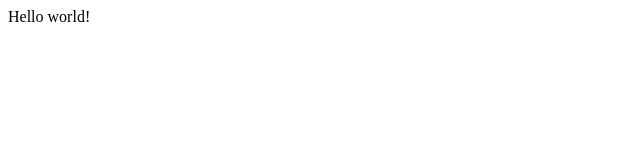
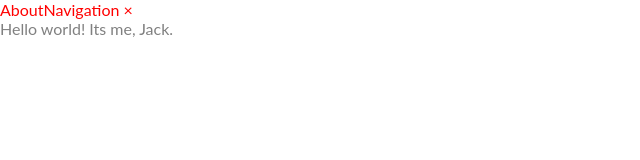
Before and after one commit to Jwakers/hooker-and-eight-new, a Gatsby site: page / in a window 1280 px wide. Shown: the whole page, without its empty margins (0-640 px from the left). Built offline with nearby package versions, Linux system fonts and the light colour scheme; Gatsby itself is replaced by a stand-in of ours.

Commit message:
Components

```diff
--- a/gatsby-config.js
+++ b/gatsby-config.js
@@ -6,5 +6,5 @@
 
 module.exports = {
   /* Your site config here */
-  plugins: [],
+  plugins: ['gatsby-plugin-sass'],
 }
--- a/package.json
+++ b/package.json
@@ -15,8 +15,10 @@
   },
   "dependencies": {
     "gatsby": "^3.2.1",
+    "gatsby-plugin-sass": "^4.2.0",
     "react": "^17.0.1",
-    "react-dom": "^17.0.1"
+    "react-dom": "^17.0.1",
+    "sass": "^1.32.8"
   },
   "devDependencies": {
     "prettier": "2.2.1"
--- /dev/null
+++ b/src/pages/components/Layout/index.js
@@ -0,0 +1,10 @@
+import React from 'react'
+import "./layout.css"
+
+export default function Layout({ children }) {
+    return (
+        <main>
+            {children}
+        </main>
+    )
+}
--- /dev/null
+++ b/src/pages/components/Layout/layout.css
@@ -0,0 +1,36 @@
+html,
+body {
+    height: 100%;
+    margin: 0;
+}
+
+body {
+    font-family: lato, sans-serif;
+    color: grey;
+}
+
+* {
+    box-sizing: border-box;
+}
+
+img {
+    max-width: 100%;
+    display: block;
+}
+
+figure {
+    margin: 0;
+}
+
+a {
+    color: inherit;
+    text-decoration: none;
+}
+
+p {
+    line-height: 1.8rem;
+}
+
+p a {
+    color: red;
+}
--- /dev/null
+++ b/src/pages/components/Navigation/index.js
@@ -0,0 +1,13 @@
+import React from "react"
+import { Link } from "gatsby"
+
+import * as style from "./navigation.module.scss"
+
+export default function Navigation() {
+    return (
+        <nav className={style.nav}>
+            <Link to="/about/">About</Link>
+            Navigation &times;
+        </nav>
+    )
+}
--- /dev/null
+++ b/src/pages/components/Navigation/navigation.module.scss
@@ -0,0 +1,3 @@
+.nav {
+    color: red;
+}
--- a/src/pages/index.js
+++ b/src/pages/index.js
@@ -1,5 +1,12 @@
 import React from "react"
+import Layout from "./components/Layout"
+import Navigation from "./components/Navigation"
 
 export default function Home() {
-  return <div>Hello world!</div>
+  return (
+    <Layout>
+      <Navigation />
+      <div>Hello world! Its me, Jack.</div>
+    </Layout>
+  )
 }
```
Also changed, not shown: src/pages/about.js (added, +9 -0 lines), static/favicon.ico (deleted), 1 other file.
